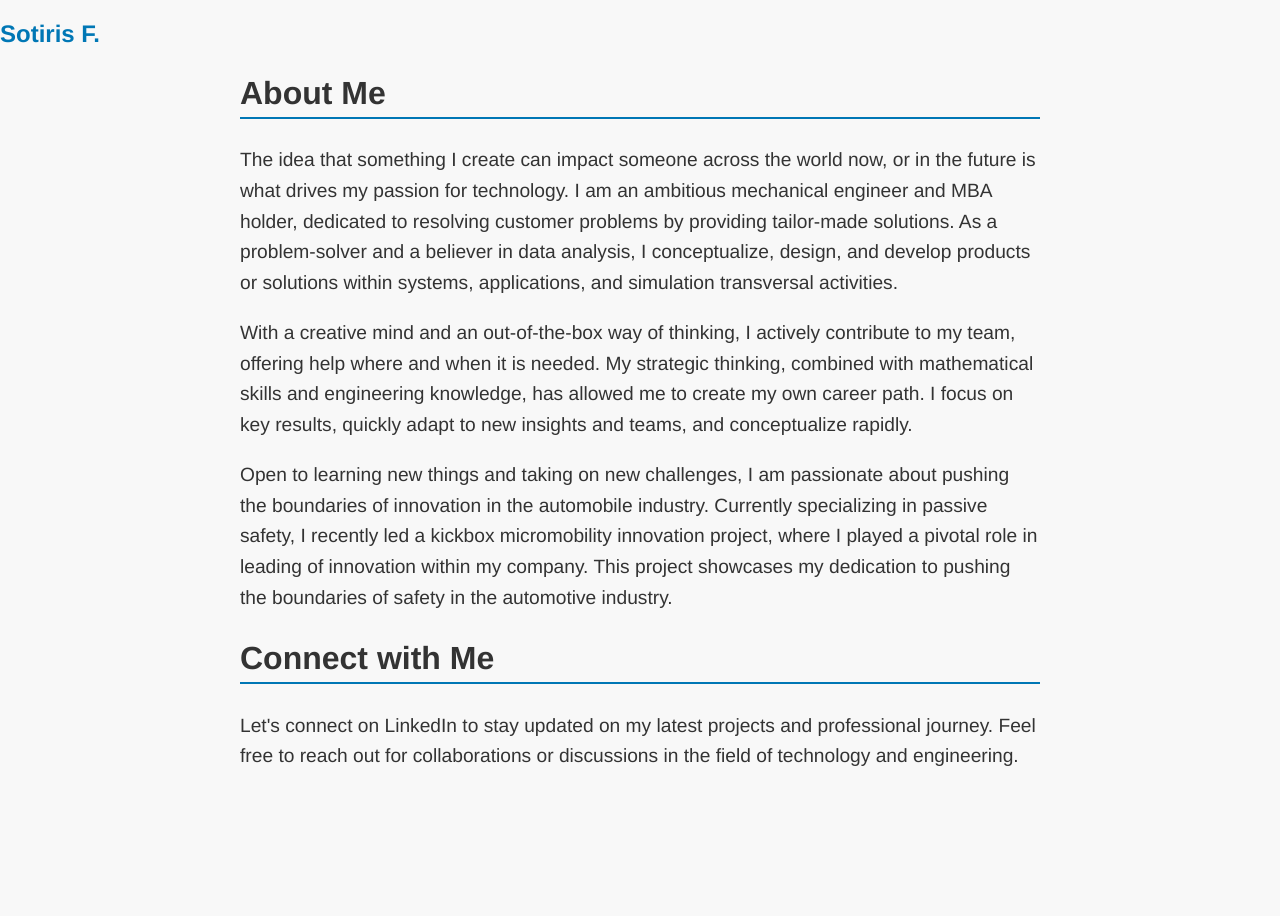
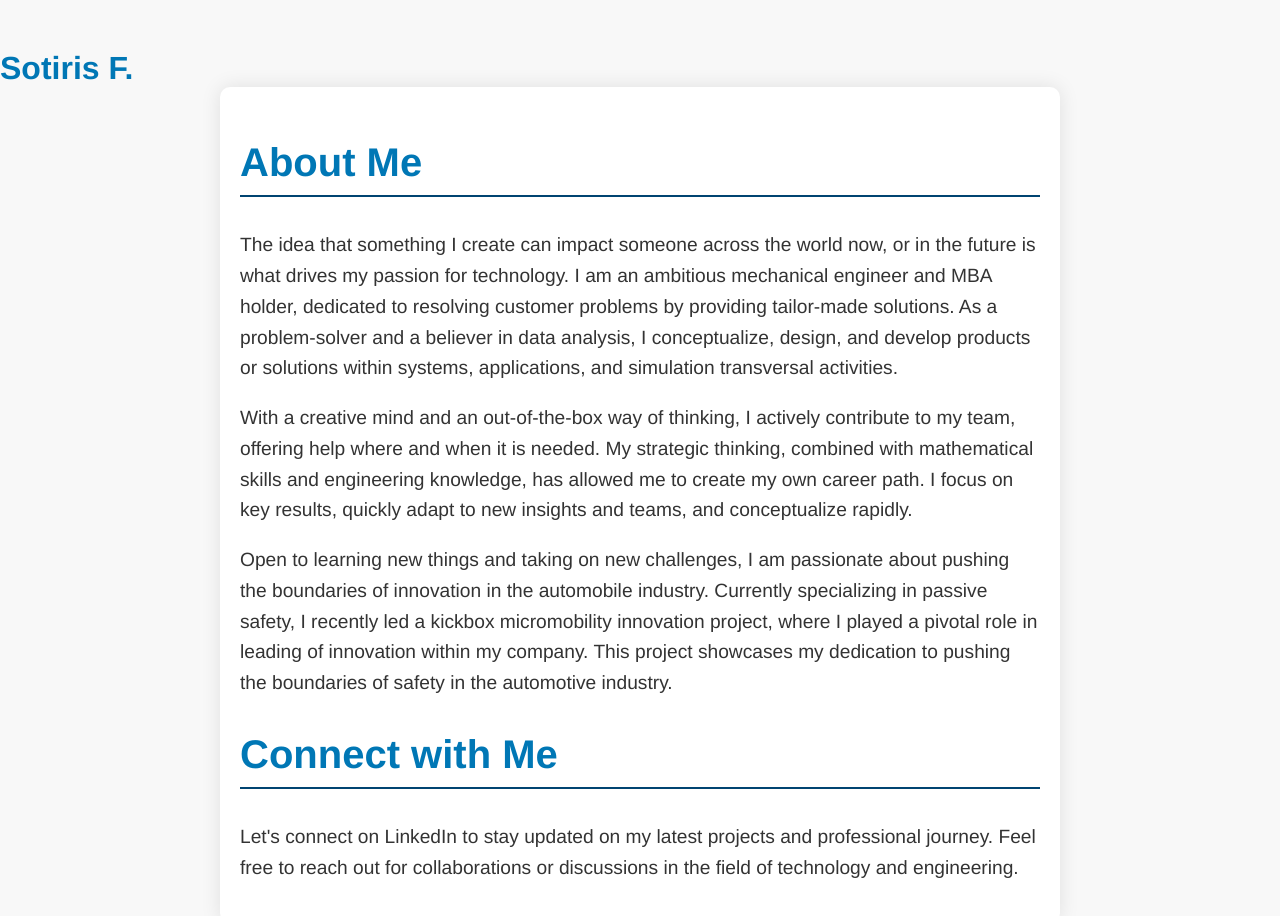
Before and after one commit to sotisfo/sotisfo.github.io, a plain HTML site: page index.html in a window 1280 px wide. Before the commit the page ends 800 px from the top, so only its background shows below. Drawn offline with Linux system fonts and the light colour scheme.

Commit message:
Update style.css

```diff
--- a/style.css
+++ b/style.css
@@ -14,31 +14,35 @@ body {
 /* LinkedIn Badge Styling */
 .badge-base {
     display: inline-block;
-    margin-top: 20px;
+    margin-top: 50px;
 }
 
 .badge-base__link {
-    font-size: 1.5em;
+    font-size: 2em;
     text-decoration: none;
-    color: #0077b5;
+    color: #0077b5; /* Replace with a color from your LinkedIn profile */
     font-weight: bold;
     transition: color 0.3s ease-in-out;
 }
 
 .badge-base__link:hover {
-    color: #004471;
+    color: #004471; /* Darker shade for hover */
 }
 
 /* About Me Section Styling */
 section {
     margin-top: 40px;
+    padding: 20px;
+    background-color: #fff;
+    border-radius: 10px;
+    box-shadow: 0 0 20px rgba(0, 0, 0, 0.1);
 }
 
 h2 {
-    color: #333;
-    font-size: 2em;
-    border-bottom: 2px solid #0077b5;
-    padding-bottom: 5px;
+    color: #0077b5; /* Same color as LinkedIn link */
+    font-size: 2.5em;
+    border-bottom: 2px solid #004471; /* Darker shade for border */
+    padding-bottom: 10px;
 }
 
 p {
```
